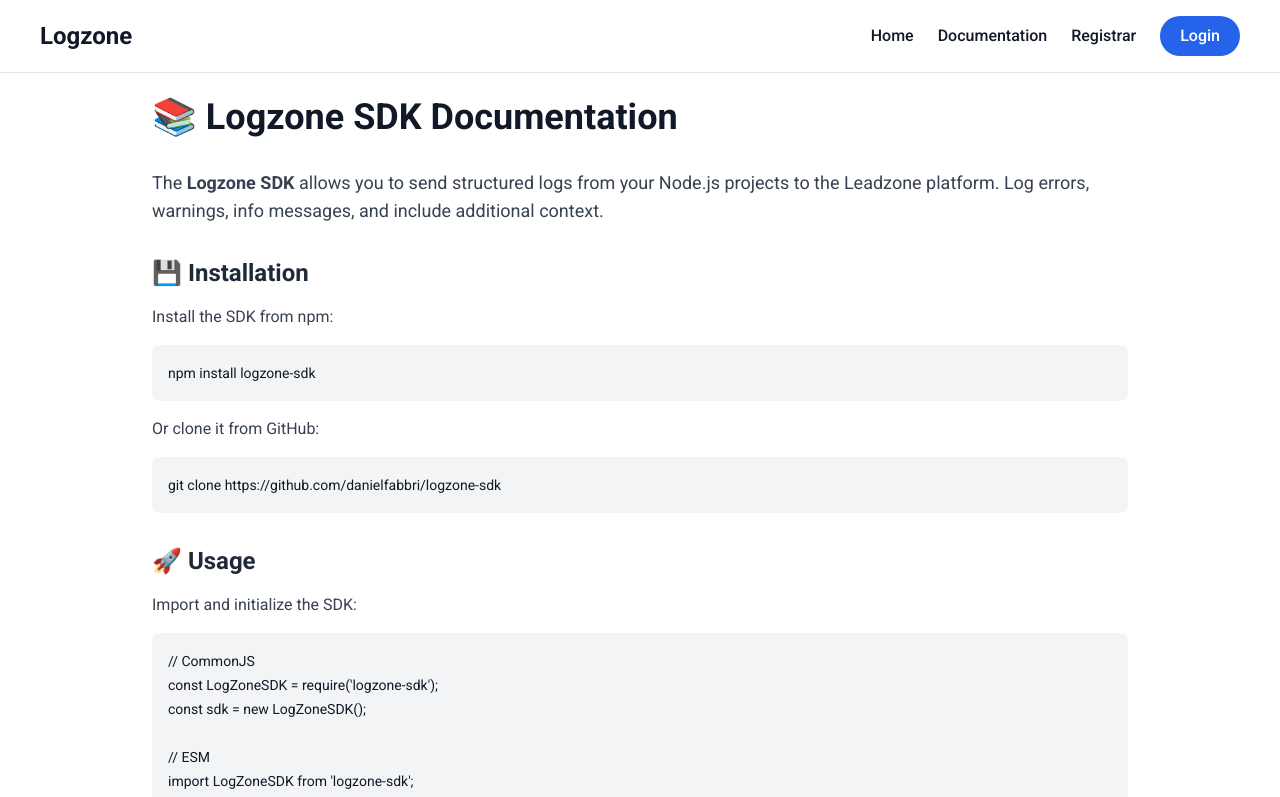
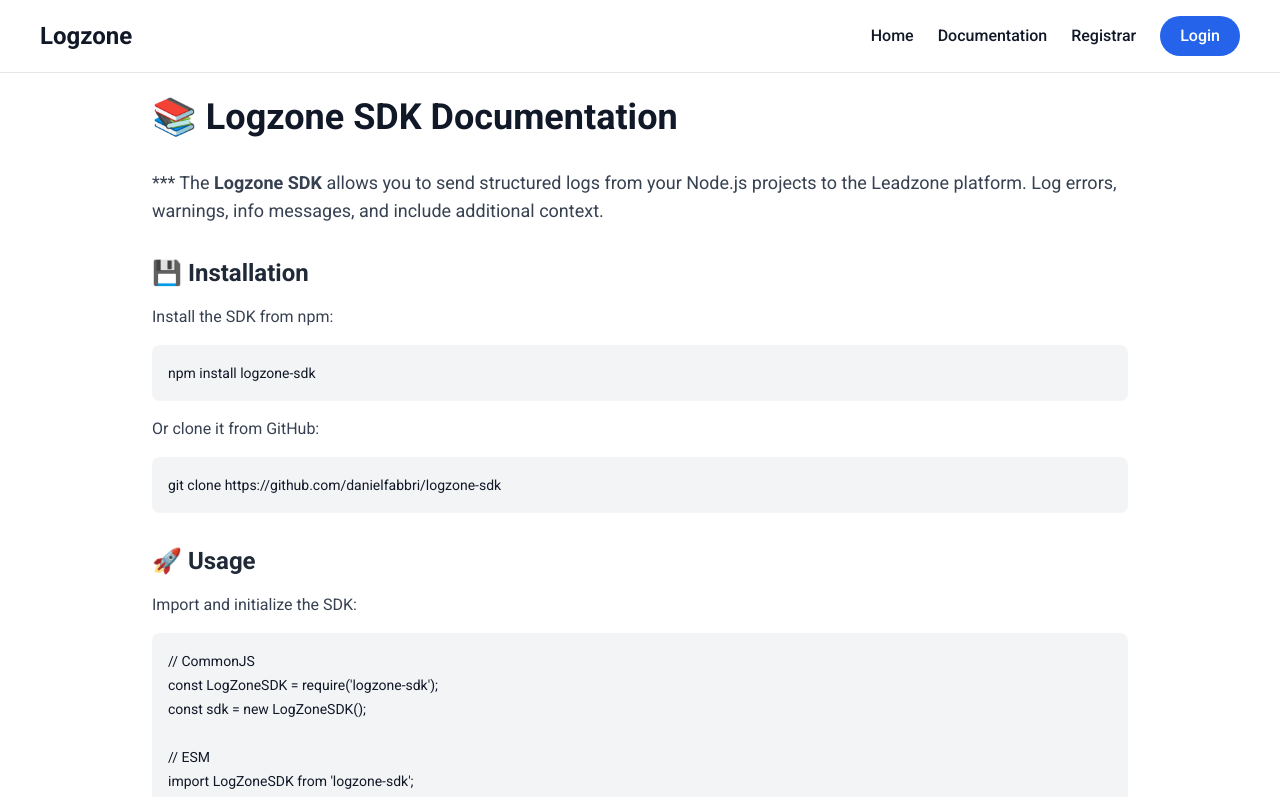
Before and after one commit to danielfabbri/logzone-ui, a Next.js app: page /documentation in a window 1280 px wide. Shown: the top 797 px of the page. Built offline with nearby package versions, Linux system fonts and the light colour scheme.

Commit message:
** teste

```diff
--- a/src/pages/documentation/index.tsx
+++ b/src/pages/documentation/index.tsx
@@ -10,6 +10,7 @@
 
         {/* Intro */}
         <p className="text-lg text-gray-700">
+          ***
           The <strong>Logzone SDK</strong> allows you to send structured logs
           from your Node.js projects to the Leadzone platform. Log errors, warnings, info messages, and include additional context.
         </p>
```
